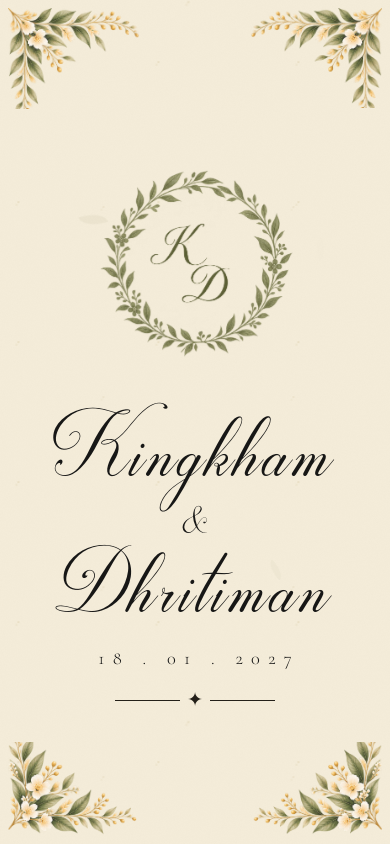
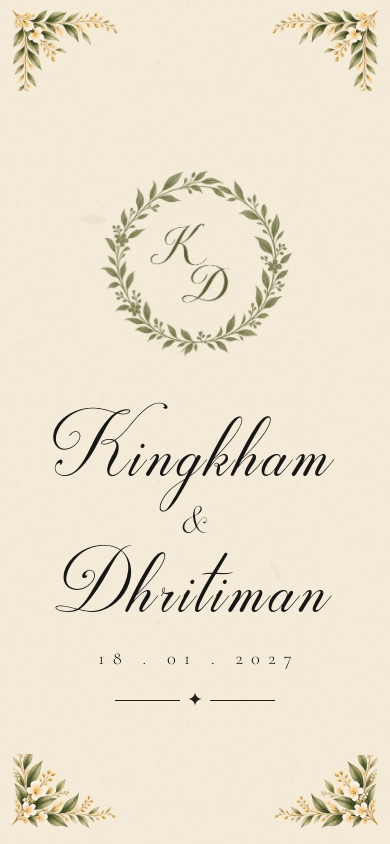
Before and after one commit to dhritiman20/our-wedding, a plain HTML site: page index.html in a window 390 px wide. Shown: the top 844 px of the page. Drawn offline with nearby package versions, Linux system fonts and the light colour scheme.

Commit message:
Update edited.css

```diff
--- a/css/edited.css
+++ b/css/edited.css
@@ -583,3 +583,50 @@ footer {
 .scroll-hint span {
   display: none !important;
 }
+/* Fix clipped botanical corner artwork */
+
+.botanical-corner {
+  width: clamp(180px, 19vw, 270px) !important;
+  max-width: none !important;
+  height: auto !important;
+  opacity: 0.92;
+}
+
+/* Pull the top corners inward and down */
+.botanical-top-left {
+  top: 12px !important;
+  left: 12px !important;
+}
+
+.botanical-top-right {
+  top: 12px !important;
+  right: 12px !important;
+}
+
+/* Pull the bottom corners inward and up */
+.botanical-bottom-left {
+  bottom: 18px !important;
+  left: 12px !important;
+}
+
+.botanical-bottom-right {
+  bottom: 18px !important;
+  right: 12px !important;
+}
+
+/* Keep all foliage visible on smaller screens */
+@media (max-width: 600px) {
+  .botanical-corner {
+    width: 29vw !important;
+  }
+
+  .botanical-top-left,
+  .botanical-top-right {
+    top: 10px !important;
+  }
+
+  .botanical-bottom-left,
+  .botanical-bottom-right {
+    bottom: 14px !important;
+  }
+}
```
